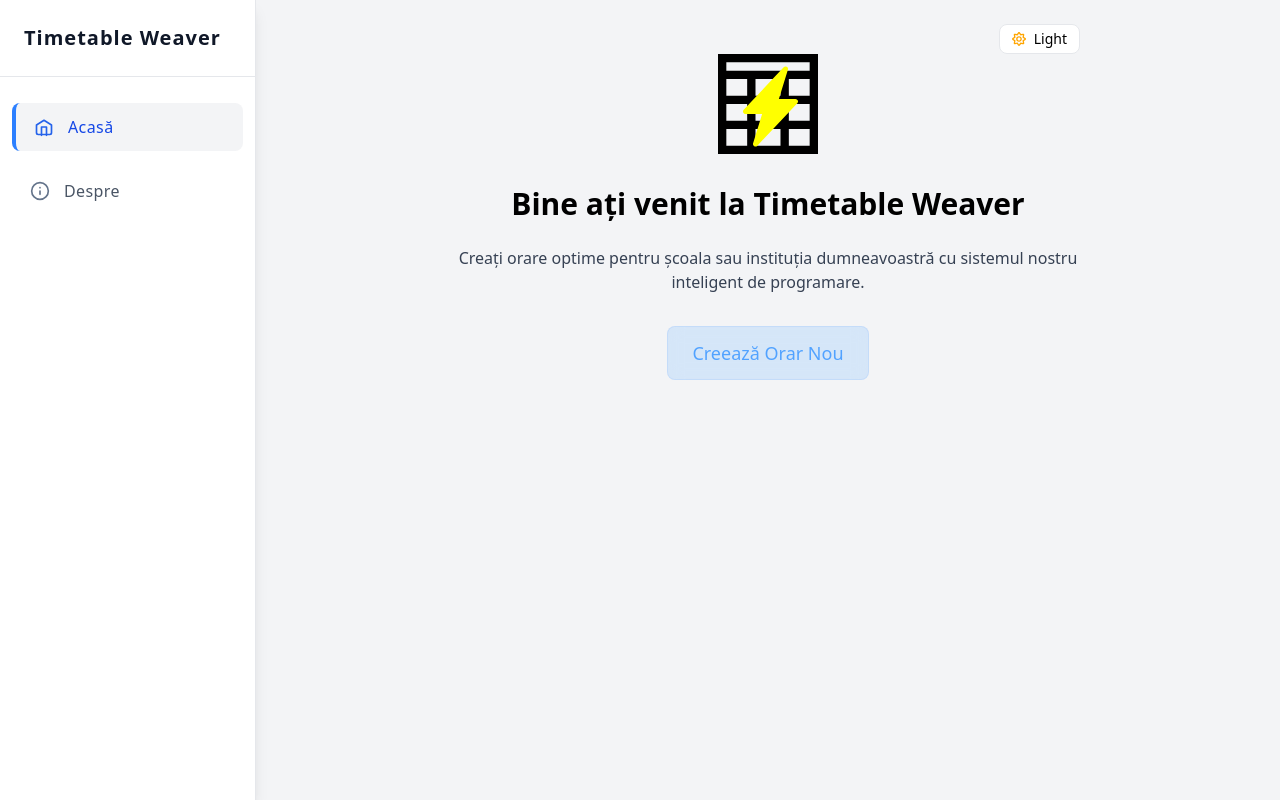
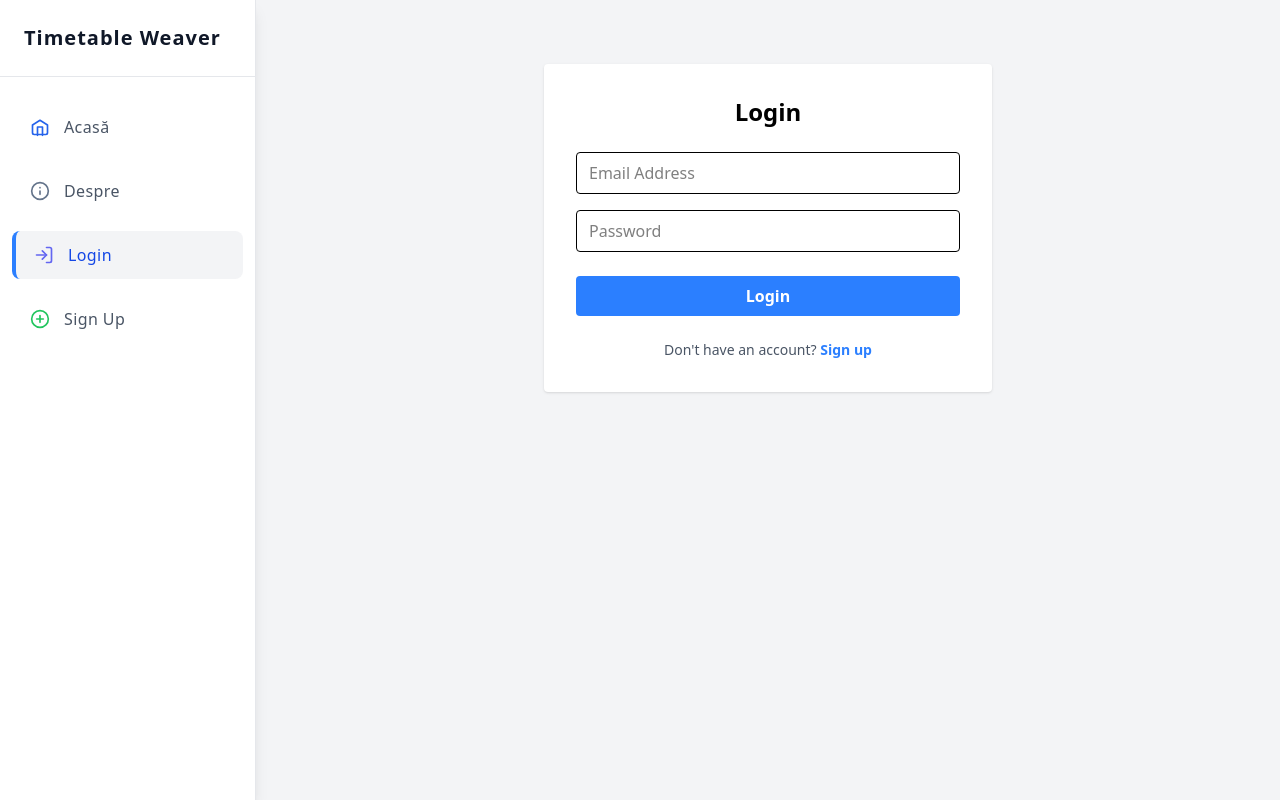
Before and after one commit to matei212/timetable-weaver, a React (Vite) app: page /login in a window 1280 px wide. Before the commit this address led to /. Built offline with nearby package versions, Linux system fonts and the light colour scheme; no server answers.

Commit message:
login page

```diff
--- a/src/frontend/app.tsx
+++ b/src/frontend/app.tsx
@@ -19,6 +19,8 @@ import {
   Lessons,
   Overview,
   NotFound,
+  Login,
+  Signup,
 } from "./routes";
 import ThemeProvider from "./providers/Theme";
 
@@ -436,6 +438,8 @@ const RoutesConfig: React.FC<{
           }
         />
         <Route path="/about" element={<About />} />
+        <Route path="/login" element={<Login />} />
+        <Route path="/signup" element={<Signup />} />
 
         {/* Timetable creation routes */}
         <Route
--- a/src/frontend/components/Sidebar.tsx
+++ b/src/frontend/components/Sidebar.tsx
@@ -129,6 +129,20 @@ const Sidebar: React.FC<SidebarProps> = ({ mode, onModeChange }) => {
   const defaultTabs: SidebarTab[] = [
     { id: "home", path: "/", label: "Acasă", icon: icons.home },
     { id: "about", path: "/about", label: "Despre", icon: icons.about },
+    { id: "login", path: "/login", label: "Login", icon: (
+      <svg width="20" height="20" fill="none" stroke="#6366f1" strokeWidth="2" strokeLinecap="round" strokeLinejoin="round" viewBox="0 0 24 24">
+        <path d="M15 3h4a2 2 0 0 1 2 2v14a2 2 0 0 1-2 2h-4" />
+        <polyline points="10 17 15 12 10 7" />
+        <line x1="15" y1="12" x2="3" y2="12" />
+      </svg>
+    ) },
+    { id: "signup", path: "/signup", label: "Sign Up", icon: (
+      <svg width="20" height="20" fill="none" stroke="#22c55e" strokeWidth="2" strokeLinecap="round" strokeLinejoin="round" viewBox="0 0 24 24">
+        <circle cx="12" cy="12" r="10" />
+        <line x1="12" y1="8" x2="12" y2="16" />
+        <line x1="8" y1="12" x2="16" y2="12" />
+      </svg>
+    ) },
   ];
 
   const timetableTabs: SidebarTab[] = [
--- /dev/null
+++ b/src/frontend/routes/Login.tsx
@@ -0,0 +1,92 @@
+import React, { useState } from "react";
+import { signInWithEmailAndPassword, signOut } from "firebase/auth";
+import { auth } from "../services/firebase";
+import { useAuthState } from "react-firebase-hooks/auth";
+
+const Login: React.FC = () => {
+  const [email, setEmail] = useState("");
+  const [password, setPassword] = useState("");
+  const [error, setError] = useState("");
+  const [success, setSuccess] = useState("");
+  const [loading, setLoading] = useState(false);
+  const [user] = useAuthState(auth);
+
+  const handleSubmit = async (e: React.FormEvent) => {
+    e.preventDefault();
+    setLoading(true);
+    setError("");
+    setSuccess("");
+    try {
+      await signInWithEmailAndPassword(auth, email, password);
+      setSuccess("Logged in successfully!");
+    } catch (err) {
+      const errorMsg = (err as { message?: string }).message || "Login failed";
+      setError(errorMsg);
+    } finally {
+      setLoading(false);
+    }
+  };
+
+  const handleLogout = async () => {
+    setError("");
+    setSuccess("");
+    try {
+      await signOut(auth);
+    } catch (err) {
+      const errorMsg = (err as { message?: string }).message || "Logout failed";
+      setError(errorMsg);
+    }
+  };
+
+  return (
+    <div className="p-8 max-w-md mx-auto mt-16 bg-white rounded shadow flex flex-col items-center">
+      <h1 className="text-2xl font-bold mb-6">Login</h1>
+      <form className="w-full flex flex-col gap-4" onSubmit={handleSubmit}>
+        <input
+          type="email"
+          name="email"
+          placeholder="Email Address"
+          required
+          className="border rounded px-3 py-2 w-full"
+          value={email}
+          onChange={e => setEmail(e.target.value)}
+        />
+        <input
+          type="password"
+          name="password"
+          placeholder="Password"
+          required
+          className="border rounded px-3 py-2 w-full"
+          value={password}
+          onChange={e => setPassword(e.target.value)}
+        />
+        <button
+          type="submit"
+          className="bg-blue-500 hover:bg-blue-600 text-white font-semibold rounded px-4 py-2 mt-2"
+          disabled={loading}
+        >
+          {loading ? "Logging in..." : "Login"}
+        </button>
+        {error && <div className="text-red-500 text-sm text-center">{error}</div>}
+        {success && <div className="text-green-600 text-sm text-center">{success}</div>}
+      </form>
+      <div className="mt-6 text-center text-sm text-gray-600">
+        Don&apos;t have an account?{' '}
+        <a href="/signup" className="text-blue-500 hover:underline font-semibold">Sign up</a>
+      </div>
+      {user && (
+        <div className="mt-8 w-full flex flex-col items-center">
+          <div className="mb-2 text-green-700 font-semibold">Logged in as {user.email}</div>
+          <button
+            onClick={handleLogout}
+            className="bg-red-500 hover:bg-red-600 text-white font-semibold rounded px-4 py-2"
+          >
+            Log out
+          </button>
+        </div>
+      )}
+    </div>
+  );
+};
+
+export default Login;
--- /dev/null
+++ b/src/frontend/routes/Signup.tsx
@@ -0,0 +1,85 @@
+import React, { useState } from "react";
+import { createUserWithEmailAndPassword } from "firebase/auth";
+import { auth } from "../services/firebase";
+
+const Signup: React.FC = () => {
+  const [email, setEmail] = useState("");
+  const [password, setPassword] = useState("");
+  const [confirmPassword, setConfirmPassword] = useState("");
+  const [error, setError] = useState("");
+  const [success, setSuccess] = useState("");
+  const [loading, setLoading] = useState(false);
+
+  const handleSubmit = async (e: React.FormEvent) => {
+    e.preventDefault();
+    setError("");
+    setSuccess("");
+    if (password !== confirmPassword) {
+      setError("Passwords do not match");
+      return;
+    }
+    setLoading(true);
+    try {
+      await createUserWithEmailAndPassword(auth, email, password);
+      setSuccess("Account created successfully! You can now log in.");
+      setEmail("");
+      setPassword("");
+      setConfirmPassword("");
+    } catch (err) {
+      const errorMsg = (err as { message?: string }).message || "Sign up failed";
+      setError(errorMsg);
+    } finally {
+      setLoading(false);
+    }
+  };
+
+  return (
+    <div className="p-8 max-w-md mx-auto mt-16 bg-white rounded shadow flex flex-col items-center">
+      <h1 className="text-2xl font-bold mb-6">Sign Up</h1>
+      <form className="w-full flex flex-col gap-4" onSubmit={handleSubmit}>
+        <input
+          type="email"
+          name="email"
+          placeholder="Email Address"
+          required
+          className="border rounded px-3 py-2 w-full"
+          value={email}
+          onChange={e => setEmail(e.target.value)}
+        />
+        <input
+          type="password"
+          name="password"
+          placeholder="Password"
+          required
+          className="border rounded px-3 py-2 w-full"
+          value={password}
+          onChange={e => setPassword(e.target.value)}
+        />
+        <input
+          type="password"
+          name="confirmPassword"
+          placeholder="Confirm Password"
+          required
+          className="border rounded px-3 py-2 w-full"
+          value={confirmPassword}
+          onChange={e => setConfirmPassword(e.target.value)}
+        />
+        <button
+          type="submit"
+          className="bg-green-500 hover:bg-green-600 text-white font-semibold rounded px-4 py-2 mt-2"
+          disabled={loading}
+        >
+          {loading ? "Signing up..." : "Sign Up"}
+        </button>
+        {error && <div className="text-red-500 text-sm text-center">{error}</div>}
+        {success && <div className="text-green-600 text-sm text-center">{success}</div>}
+      </form>
+      <div className="mt-6 text-center text-sm text-gray-600">
+        Already have an account?{' '}
+        <a href="/login" className="text-blue-500 hover:underline font-semibold">Login</a>
+      </div>
+    </div>
+  );
+};
+
+export default Signup;
--- a/src/frontend/routes/index.ts
+++ b/src/frontend/routes/index.ts
@@ -5,3 +5,5 @@ export { default as Classes } from "./Classes";
 export { default as Lessons } from "./Lessons";
 export { default as Overview } from "./Overview";
 export { default as NotFound } from "./NotFound";
+export { default as Login } from "./Login";
+export { default as Signup } from "./Signup";
--- /dev/null
+++ b/src/frontend/services/firebase.ts
@@ -0,0 +1,15 @@
+import { initializeApp } from "firebase/app";
+import { getAuth } from "firebase/auth";
+
+const firebaseConfig = {
+  apiKey: import.meta.env.VITE_FIREBASE_API_KEY,
+  authDomain: import.meta.env.VITE_FIREBASE_AUTH_DOMAIN,
+  projectId: import.meta.env.VITE_FIREBASE_PROJECT_ID,
+  storageBucket: import.meta.env.VITE_FIREBASE_STORAGE_BUCKET,
+  messagingSenderId: import.meta.env.VITE_FIREBASE_MESSAGING_SENDER_ID,
+  appId: import.meta.env.VITE_FIREBASE_APP_ID,
+  measurementId: import.meta.env.VITE_FIREBASE_MEASUREMENT_ID,
+};
+
+const app = initializeApp(firebaseConfig);
+export const auth = getAuth(app);
```
Also changed, not shown: 1 other file (tests, documents, lock files or other folders).
